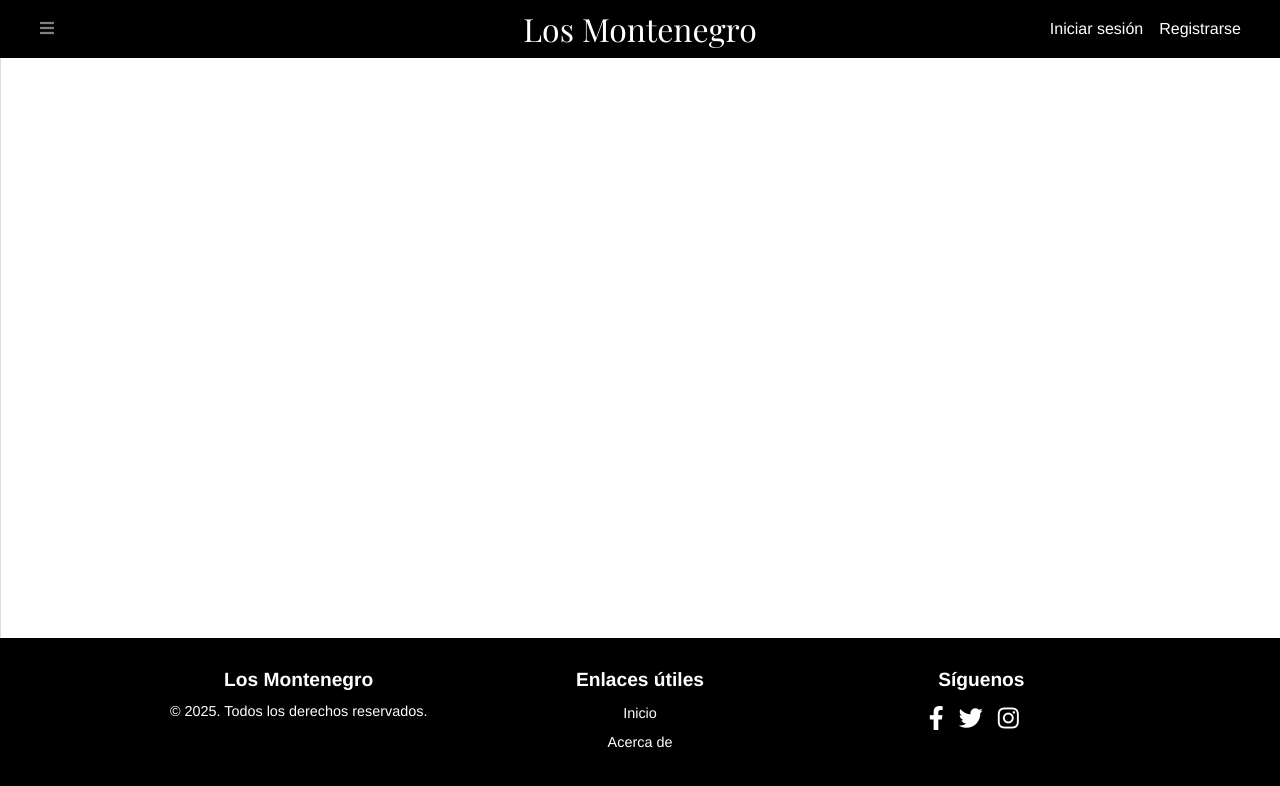
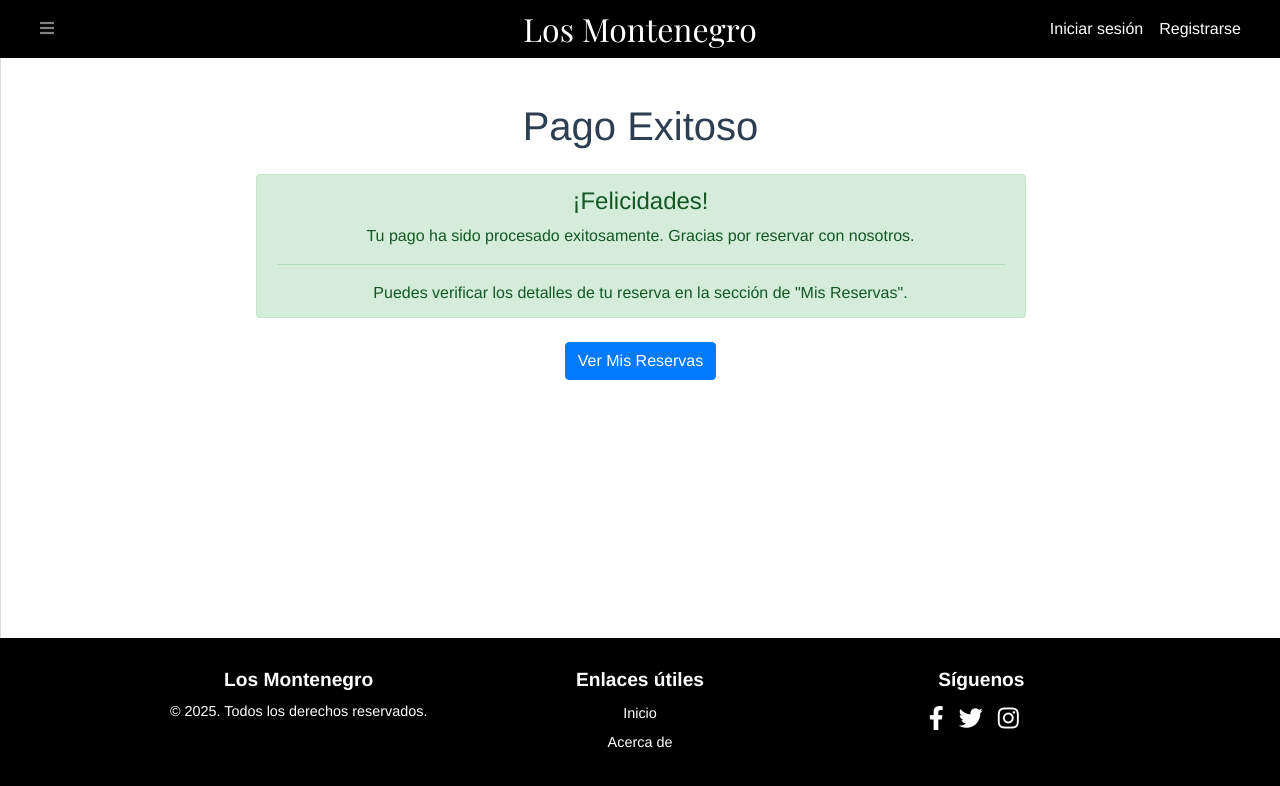
Before and after one commit to mvr38-ua/hotel-montenegro, a Vue app in the folder frontend/hotel_los_montenegro/: page /pago_exitoso in a window 1280 px wide. Shown: the top 786 px of the page. Built offline with nearby package versions, Linux system fonts and the light colour scheme.

Commit message:
TPVV hecho

```diff
--- a/frontend/hotel_los_montenegro/src/main.js
+++ b/frontend/hotel_los_montenegro/src/main.js
@@ -24,19 +24,22 @@ import Informes from './components/Informes.vue';
 import WelcomeWebmaster from './components/WelcomeWebmaster.vue';
 import GestionServicio from './components/GestionarServicios.vue';
 import GestionCategoria from './components/GestionarCategorias.vue';
+import PagoExitoso from './pages/pago_exitoso.vue';
 
 
 const routes = [
   { path: '/', component: Home },
   { path: '/login', component: Login },
   { path: '/register', component: Register },
-  { path: '/pago', name: 'Pago', component: Pago,},
+  { path: '/pago', name: 'pago', component: Pago,},
   { path: '/about', component: About},
   { path: '/servicios', component: Servicios },
   { path: '/detalles', component: Detail},
   { path: '/habitaciones', component: Habitacionesdisp},
   { path: '/listado', component: listado},
   { path: '/profile', component: Profile },
+  { path: '/pago_exitoso', component: PagoExitoso },
+
   {
     path: '/webmaster',
     component: Webmaster,
--- a/frontend/hotel_los_montenegro/src/pages/Pago.vue
+++ b/frontend/hotel_los_montenegro/src/pages/Pago.vue
@@ -8,18 +8,28 @@
   </template>
 
   <script setup>
-  import { ref } from 'vue';
+import { ref, onMounted } from 'vue';
 import pagoService from '../services/pagoService';
+import { useRoute } from 'vue-router';
 
 const urlPago = ref('');
+const route = useRoute();  // Para acceder a los parámetros de la URL
+
+// Obtener el precio total de la ruta (pasado como query)
+const precioTotal = ref(parseFloat(route.query.precioTotal));  // Convertimos el valor a float
 
 const realizarPago = async () => {
+  if (!precioTotal.value) {
+    alert('No se ha proporcionado un precio válido');
+    return;
+  }
+
   const pagoData = {
-      amount: 29.99,
+    amount: precioTotal.value,  // Usamos el precio total que viene de resumen.vue
     currency: 'EUR',
-      description: 'Compra de prueba',
-      reference: `ORDER-${Math.floor(Math.random() * 10000)}`, // Generar una referencia única
-      url_callback: 'http://localhost:5173/pago', // URL donde recibirás la respuesta
+    description: 'Pago de reserva en hotel',
+    reference: `ORDER-${Math.floor(Math.random() * 10000)}`,  // Generar una referencia única
+    url_callback: 'http://localhost:5173/pago_exitoso', // URL donde recibirás la respuesta
   };
 
   try {
@@ -30,6 +40,7 @@
   }
 };
 </script>
+
 
   <style>
   .pago {
--- a/frontend/hotel_los_montenegro/src/pages/ReservaRecepcion.vue
+++ b/frontend/hotel_los_montenegro/src/pages/ReservaRecepcion.vue
@@ -326,7 +326,7 @@ const router = useRouter();
 const verificarPermiso = async () => {
   try {
     const rolUsuario = await authService.obtenerRolDelUsuario();
-    if (rolUsuario === "3") {
+    if (rolUsuario === "2") {
       isAuthorized.value = true;
     } else {
       router.push('/');
--- a/frontend/hotel_los_montenegro/src/pages/Resumen.vue
+++ b/frontend/hotel_los_montenegro/src/pages/Resumen.vue
@@ -83,27 +83,21 @@
   // Función para proceder con el pago
   const router = useRouter();
 
-  const procederPago = /*async*/ () => {
-    try{
-        // Preparar el JSON
+  const procederPago = () => {
+  try {
     const reserva = {
       fechaInicio: formulario.fechaEntrada,
       fechaFinal: formulario.fechaSalida,
-            precioTotal: precioTotal,
+      precioTotal: precioTotal.value,  // Enviar precio total
       usuarioId: 1,
       habitacionId: habitacion.id,
       servicios: servicios,
     };
 
-        // Realizar el POST
-        //const response = await reservaService.crearReserva(reserva);
-        //console.log('Reserva realizada con éxito:', response);
-
-        // Limpiar reserva global y redirigir
+    // Limpiar reserva global y redirigir con el precio total
     limpiarReserva();
     alert('Reserva realizada con éxito');
-        router.push('/pago');
-
+    router.push({ name: 'pago', query: { precioTotal: precioTotal.value } });  // Pasamos el precio total
   } catch (error) {
     console.error('Error al realizar la reserva:', error);
     alert('Hubo un problema al realizar la reserva');
--- /dev/null
+++ b/frontend/hotel_los_montenegro/src/pages/pago_exitoso.vue
@@ -0,0 +1,53 @@
+<template>
+    <div class="container mt-4">
+      <h1 class="mb-4">Pago Exitoso</h1>
+      <div class="alert alert-success" role="alert">
+        <h4 class="alert-heading">¡Felicidades!</h4>
+        <p>Tu pago ha sido procesado exitosamente. Gracias por reservar con nosotros.</p>
+        <hr>
+        <p class="mb-0">Puedes verificar los detalles de tu reserva en la sección de "Mis Reservas".</p>
+      </div>
+      <div class="text-center mt-4">
+        <button class="btn btn-primary" @click="irAReservas">Ver Mis Reservas</button>
+      </div>
+    </div>
+  </template>
+
+  <script>
+  import { useRouter } from 'vue-router';
+
+  export default {
+    data() {
+      return {
+        pagoExitoso: true,
+      };
+    },
+    methods: {
+      irAReservas() {
+        // Redirige a la página de reservas o detalles de usuario
+        this.$router.push({ name: 'misReservas' });  // Asegúrate de tener una ruta llamada 'misReservas'
+      }
+    }
+  };
+  </script>
+
+  <style scoped>
+  .container {
+    max-width: 800px;
+    margin: 0 auto;
+  }
+
+  .alert {
+    text-align: center;
+  }
+
+  .btn-primary {
+    background-color: #007bff;
+    border-color: #007bff;
+  }
+
+  .btn-primary:hover {
+    background-color: #0056b3;
+    border-color: #004085;
+  }
+  </style>
--- a/frontend/hotel_los_montenegro/src/services/pagoService.js
+++ b/frontend/hotel_los_montenegro/src/services/pagoService.js
@@ -1,4 +1,4 @@
-const API_URL = 'https://sandbox.green-sys.es/sales'; // URL del entorno de pruebas
+const API_URL = 'https://api.green-sys.es/sales'; // URL del entorno de pruebas
 
 const API_KEY = 'sk_u0flwbjphgm5xrcazr'; // Tu API Key
 
```
Lines whose indentation alone changed are shown as unchanged.
